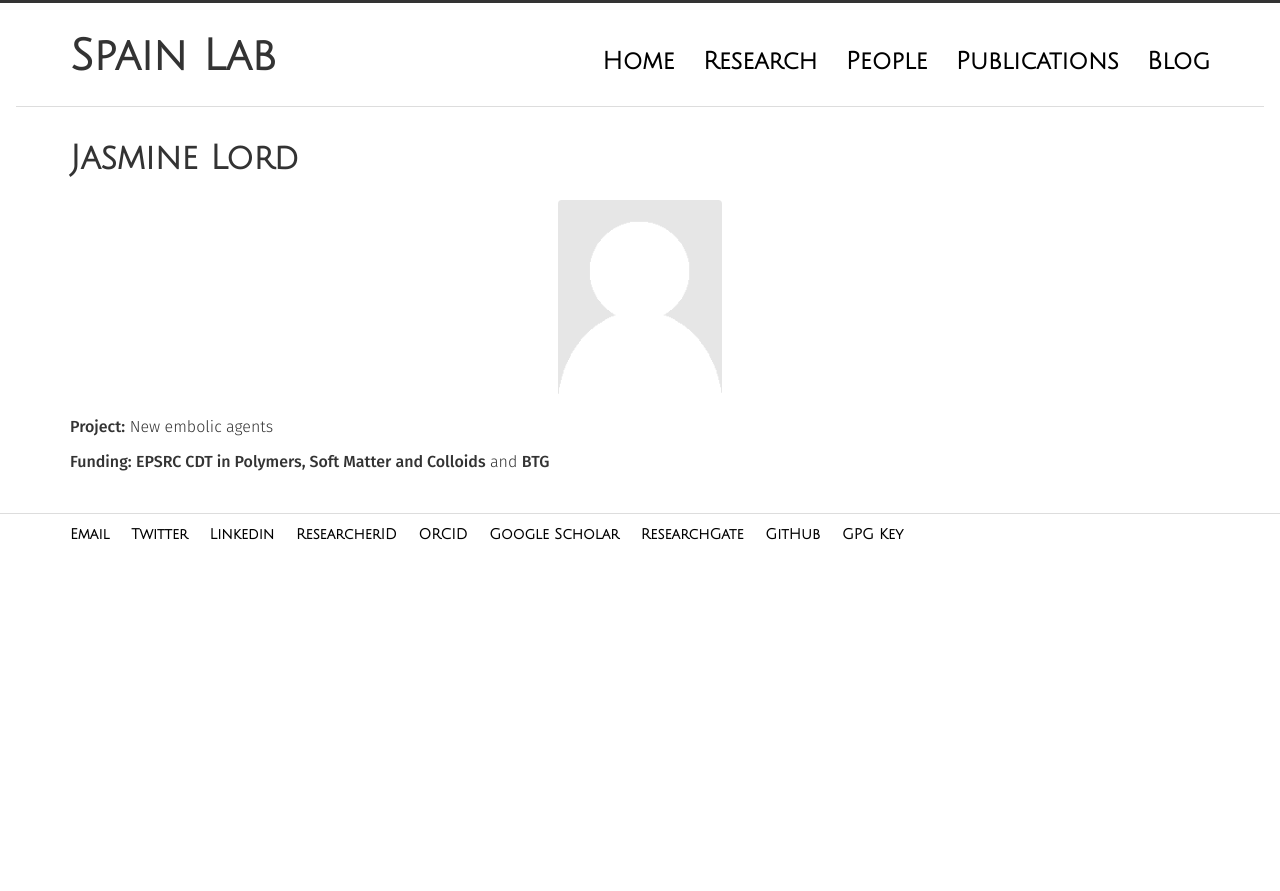
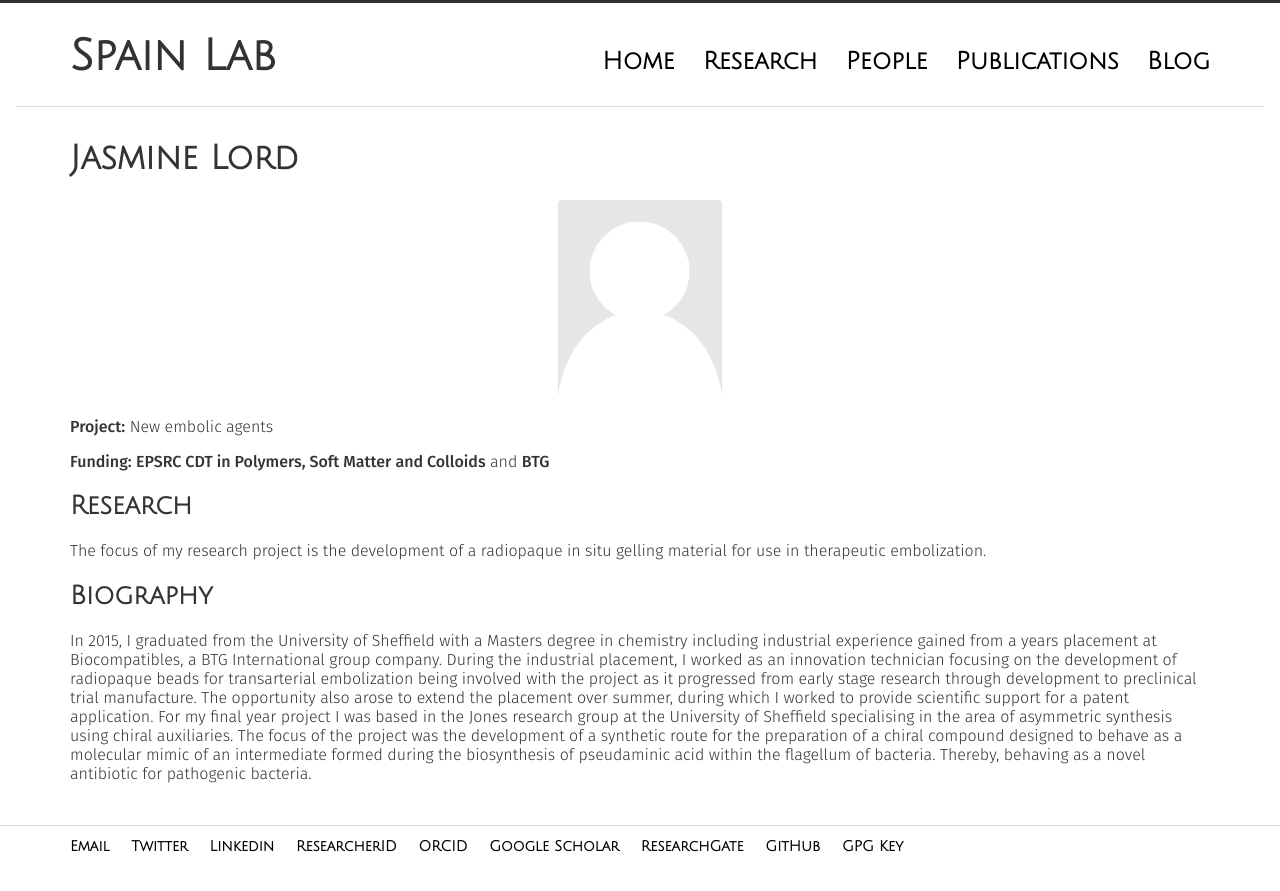
Before and after one commit to sebspain/sebspain.github.io, a Jekyll site: the page built from group/profiles/Jasmine_Lord.md, in a window 1280 px wide. Shown: the top 891 px of the page. Built offline with Jekyll 4.4.1, drawn with Linux system fonts in a browser that asks for light colours.

Commit message:
Jasmine Bio

```diff
--- a/group/profiles/Jasmine_Lord.md
+++ b/group/profiles/Jasmine_Lord.md
@@ -8,3 +8,11 @@ title: Jasmine Lord
 **Project:** New embolic agents
 
 **Funding:** [EPSRC CDT in Polymers, Soft Matter and Colloids](http://www.polymercentre.org.uk/centre-for-doctoral-training/) and [BTG](https://www.btgplc.com)
+
+## Research
+
+The focus of my research project is the development of a radiopaque in situ gelling material for use in therapeutic embolization.
+
+## Biography
+
+In 2015, I graduated from the University of Sheffield with a Masters degree in chemistry including industrial experience gained from a years placement at Biocompatibles, a BTG International group company. During the industrial placement, I worked as an innovation technician focusing on the development of radiopaque beads for transarterial embolization being involved with the project as it progressed from early stage research through development to preclinical trial manufacture. The opportunity also arose to extend the placement over summer, during which I worked to provide scientific support for a patent application. For my final year project I was based in the Jones research group at the University of Sheffield specialising in the area of asymmetric synthesis using chiral auxiliaries. The focus of the project was the development of a synthetic route for the preparation of a chiral compound designed to behave as a molecular mimic of an intermediate formed during the biosynthesis of pseudaminic acid within the flagellum of bacteria. Thereby, behaving as a novel antibiotic for pathogenic bacteria.
```
